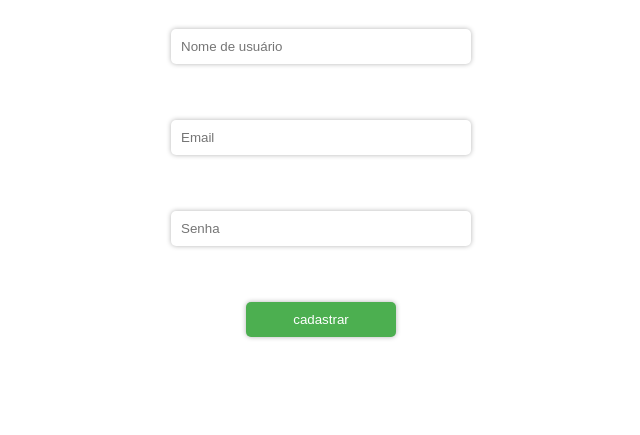
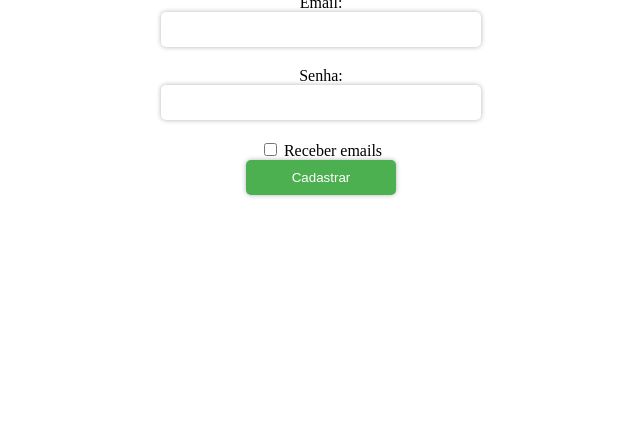
Before and after one commit to matheuscanel/Project-fds, a Django app: page /usuarios/cadastro/ in a window 1280 px wide. Shown: the part 129-564 px from the top of the page, without its empty margins (319-959 px from the left). Run offline with Django 4.2, Linux system fonts and the light colour scheme.

Commit message:
conserto em cadastro

```diff
--- a/usuarios/forms.py
+++ b/usuarios/forms.py
@@ -26,13 +26,13 @@ class TeamSelectionForm(forms.Form):
 
     team = forms.ChoiceField(choices=OPTIONS, widget=forms.RadioSelect)
 
-class CadastroForm(UserCreationForm):
-    class Meta:
-        model = CustomUser
-        fields = ['username', 'email', 'password1', 'password2', 'receber_emails']
-        widgets = {
-            'receber_emails': forms.CheckboxInput(attrs={'class': 'form-check-input'})
-        }
+# class CadastroForm(UserCreationForm):
+#     class Meta:
+#         model = CustomUser
+#         fields = ['username', 'email', 'password1', 'password2', 'receber_emails']
+#         widgets = {
+#             'receber_emails': forms.CheckboxInput(attrs={'class': 'form-check-input'})
+#         }
 
 class AvaliacaoForm(forms.ModelForm):
     class Meta:
--- a/usuarios/templates/cadastro.html
+++ b/usuarios/templates/cadastro.html
@@ -1,20 +1,10 @@
+<!DOCTYPE html>
 <html>
+
 <head>
+  <meta charset="UTF-8">
   <title>Cadastro</title>
   <style>
-          header {
-            background-color: #4CAF50;
-            display: flex;
-            justify-content: center;
-            align-items: center;
-            height: 100px;
-            box-shadow: 0 4px 6px rgba(0,0,0,0.1);
-          }
-
-          img {
-            height: 100px;
-          }
-
     form {
       display: flex;
       flex-direction: column;
@@ -50,6 +40,7 @@
 
     /* Responsividade */
     @media (max-width: 768px) {
+
       input[type="text"],
       input[type="email"],
       input[type="password"] {
@@ -57,27 +48,33 @@
       }
     }
   </style>
-          <header>
-            <img src="https://yt3.googleusercontent.com/BsYDlC_6Z4acMxccGp56tGz_rmjbaiugT1oNcyELOXQFvzDaVI0D0IuIdpFXOsrDFZyJMRTkl5Y=s176-c-k-c0x00ffffff-no-rj" alt="Logo da Camisas NE">
-
-            </header>
 </head>
 
 <body>
-        <form action = "{% url 'cadastro' %}" method = "POST"> {% csrf_token %}
-            <input type = "text" placeholder="Nome de usuário" name="username">
-            <br>
-            <br>
-            <input type="email" placeholder="Email" name="email">
-            <br>
-            <br>
-            <input type = "password" placeholder="Senha" name="senha">
-            <br>
-            <br>
-            <input type = "submit" value="cadastrar">
-            <br>
-
-
+  <form action="{% url 'cadastro' %}" method="POST">
+    {% csrf_token %}
+    <label for="username">Username:</label>
+    <input type="text" id="username" name="username" required>
+    <label for="email">Email:</label>
+    <input type="email" id="email" name="email" required>
+    <label for="password">Senha:</label>
+    <input type="password" id="password" name="password" required>
+    <label for="receber_emails">
+      <input type="checkbox" id="receber_emails" name="receber_emails">
+      Receber emails
+    </label>
+    <input type="submit" value="Cadastrar">
   </form>
+  {% if form.errors %}
+  <div class="alert alert-danger">
+    <ul>
+      {% for field, errors in form.get_errors %}
+      {% for error in errors %}
+      <li>{{ field }} - {{ error }}</li>
+      {% endfor %}
+      {% endfor %}
+    </ul>
+  </div>
+  {% endif %}
 </body>
 </html>
--- a/usuarios/views.py
+++ b/usuarios/views.py
@@ -3,7 +3,7 @@ from django.http import HttpResponse
 from .models import CustomUser
 from django.contrib.auth import authenticate, login as login_django
 from django.contrib.auth.decorators import login_required
-from .forms import TeamSelectionForm, CadastroForm
+from .forms import TeamSelectionForm
 from django.shortcuts import redirect
 from .models import Carrinho, ItemCarrinho, Produto
 from .forms import AvaliacaoForm
@@ -14,24 +14,27 @@ from django.conf import settings
 from django.urls import reverse
 
 
+from django.shortcuts import render, redirect
+
+
 def cadastro(request):
     if request.method == "GET":
-        form = CadastroForm()
-        return render(request, 'cadastro.html', {'form': form})
+        return render(request, 'cadastro.html')
 
-    else:
-        form = CadastroForm(request.POST)
-        if form.is_valid():
-            user = form.save(commit=False)
-            user.set_password(user.password)
+    elif request.method == "POST":
+        try:
+            email = request.POST.get('email')
+            username = request.POST.get('username')
+            password = request.POST.get('password')
+            receber_emails = True
+
+            user = CustomUser(email=email, username=username, password=password, receber_emails=receber_emails)
             user.save()
-
             request.session['user_id'] = user.id
-
             return redirect('team_selection')
-        else:
-            return render(request, 'cadastro.html', {'form': form})
-
+        except Exception as error:
+            print(error)
+            return HttpResponse('Erro: {}'.format(error))
 
 def login(request):
     if request.method == "GET":
```
Lines whose indentation alone changed are shown as unchanged.
